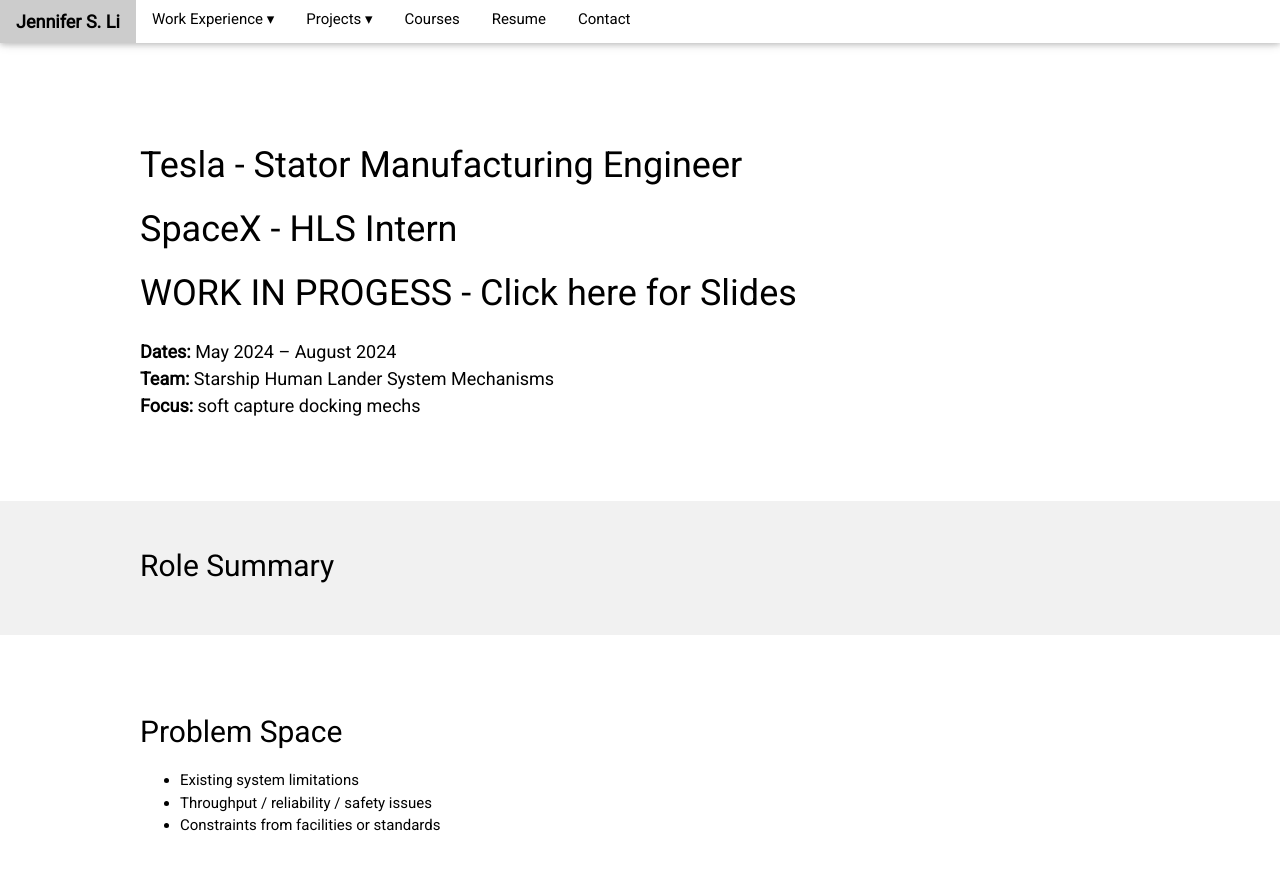
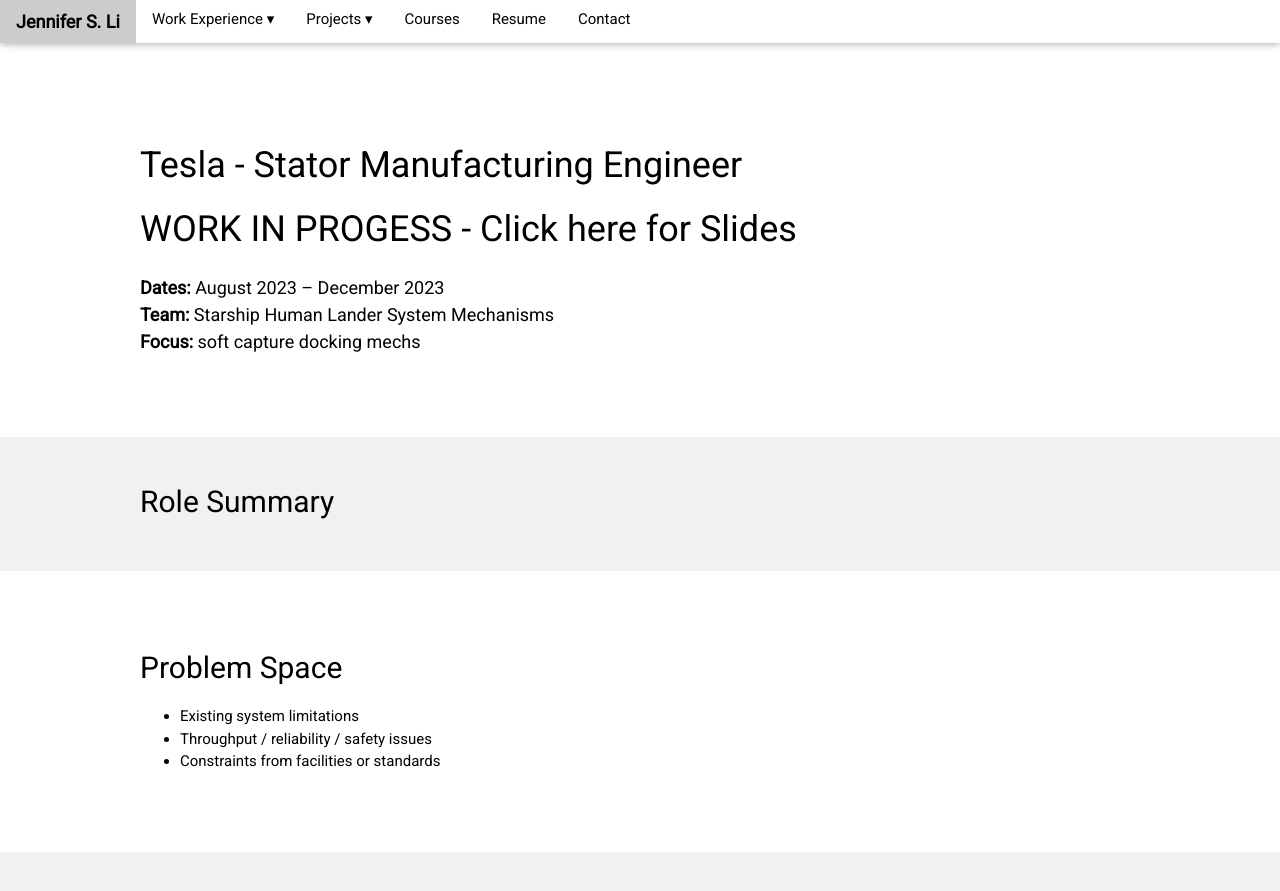
Before and after one commit to jsli905/jsli905.github.io, a Jekyll site: the page experience/tesla.html, which Jekyll copies as it is, in a window 1280 px wide and 900 px high. Shown: the top 891 px of the window. Built offline with Jekyll 4.4.1, drawn with Linux system fonts in a browser that asks for light colours; comment, search, counter and statistics services are not loaded.

Commit message:
Update tesla.html

```diff
--- a/experience/tesla.html
+++ b/experience/tesla.html
@@ -195,9 +195,9 @@
 <section class="w3-container w3-padding-64">
   <div class="max-width">
     <h1>Tesla - Stator Manufacturing Engineer</h1>
-    <h1>SpaceX - HLS Intern</h1><h1>WORK IN PROGESS - <a href="https://docs.google.com/presentation/d/1GJVHiXkRrcghPs9Np6qwjjk0nX-TCnsc9QibTs6Rc3g/edit?usp=sharing">Click here for Slides</a> </h1>
+    <h1>WORK IN PROGESS - <a href="https://docs.google.com/presentation/d/1GJVHiXkRrcghPs9Np6qwjjk0nX-TCnsc9QibTs6Rc3g/edit?usp=sharing">Click here for Slides</a> </h1>
     <p class="w3-large">
-      <b>Dates:</b> May 2024 – August 2024<br>
+      <b>Dates:</b> August 2023 – December 2023<br>
       <b>Team:</b> Starship Human Lander System Mechanisms<br>
       <b>Focus:</b> soft capture docking mechs
     </p>
```
Also changed, not shown: other parts of experience/tesla.html (+1 -1 lines).
